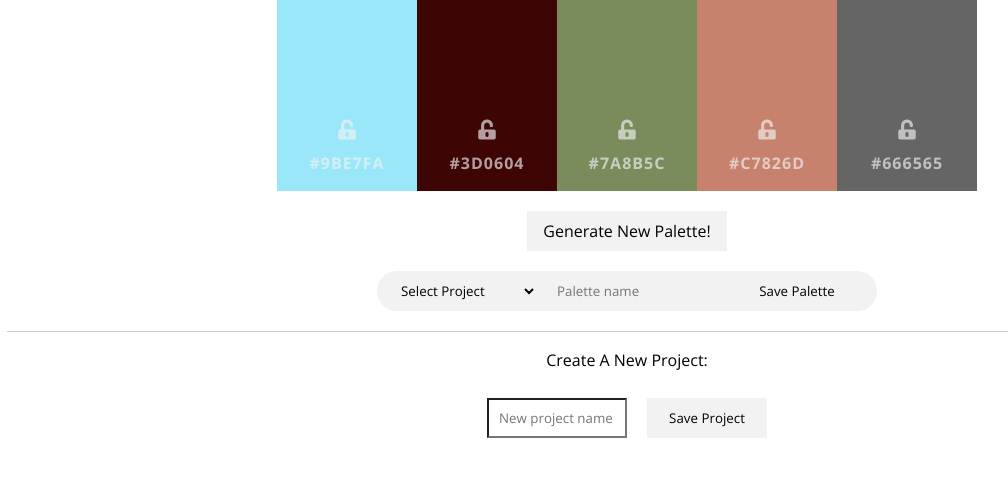
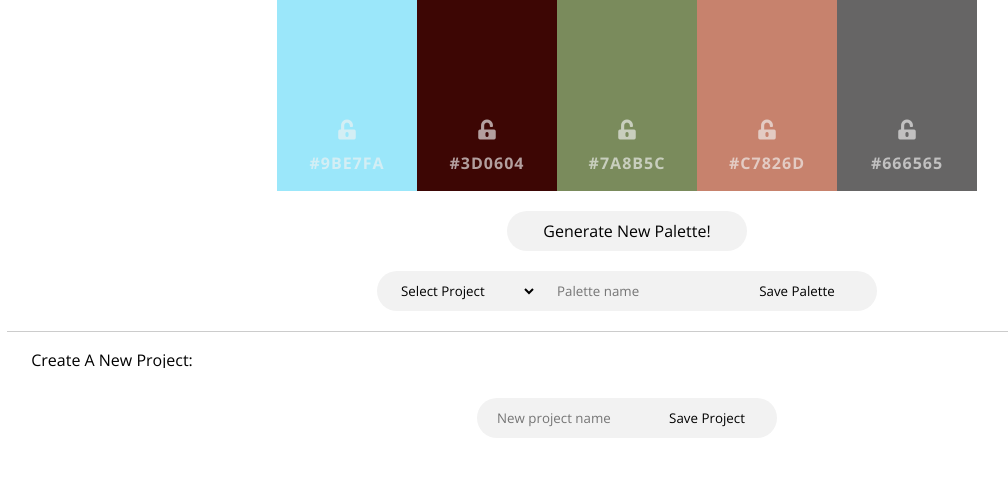
Before and after one commit to jjlljj/palette-picker, a website: page public/index.html in a window 1280 px wide. Shown: the part 91-568 px from the top of the page, without its empty margins (13-1021 px from the left). Drawn offline with nearby package versions, Linux system fonts and the light colour scheme; no server answers.

Commit message:
Update save project form to rounded style

```diff
--- a/public/css/style.css
+++ b/public/css/style.css
@@ -78,11 +78,12 @@ h1 {
 .new-palette {
   background: #f2f2f2;
   border: none;
+  border-radius: 20px;
   display: block;
   font-size: 16px;
   height: 40px;
   margin: 20px auto;
-  width: 200px;
+  width: 240px;
 }
 
 .save-palette-form,
@@ -137,20 +138,30 @@ input {
 
 
 .project-input {
-  padding-left: 10px;
-  margin: 10px;
-  width: 140px;
+  background: #f2f2f2;
+  padding-left: 20px;
+  border-style: none;
+  border-top-left-radius: 20px;
+  border-bottom-left-radius:20px;
+  margin: 10px 0;
+  width: 160px;
 }
 
 .project-submit {
   background: #f2f2f2;
   border: none;
-  margin: 10px;
-  width: 120px;
+  border-top-right-radius: 20px;
+  border-bottom-right-radius: 20px;
+  margin: 10px 0;
+  width: 140px;
 }
 
 .projects-section h3 {
   text-align: center;
+  width: 250px;
+  white-space: nowrap;
+  overflow: hidden;
+  text-overflow: ellipsis;
 }
 
 .projects-wrap {
@@ -167,8 +178,8 @@ input {
 }
 
 .project-card {
+  max-width: 500px;
   min-width: 280px;
-  max-width; 400px;
   min-height: 200px;
 }
 
```
